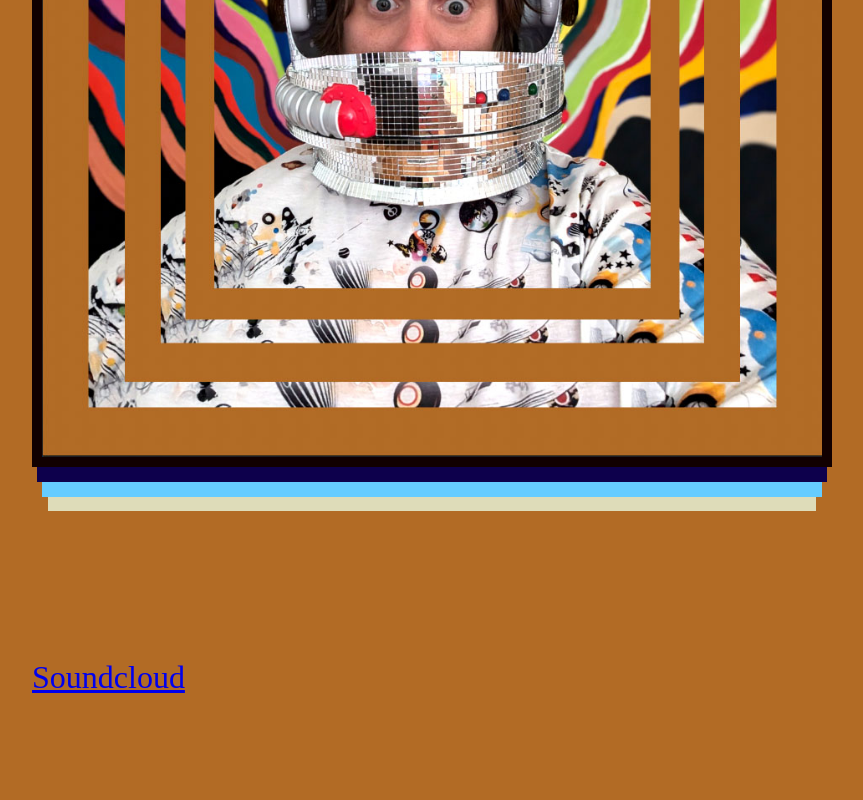
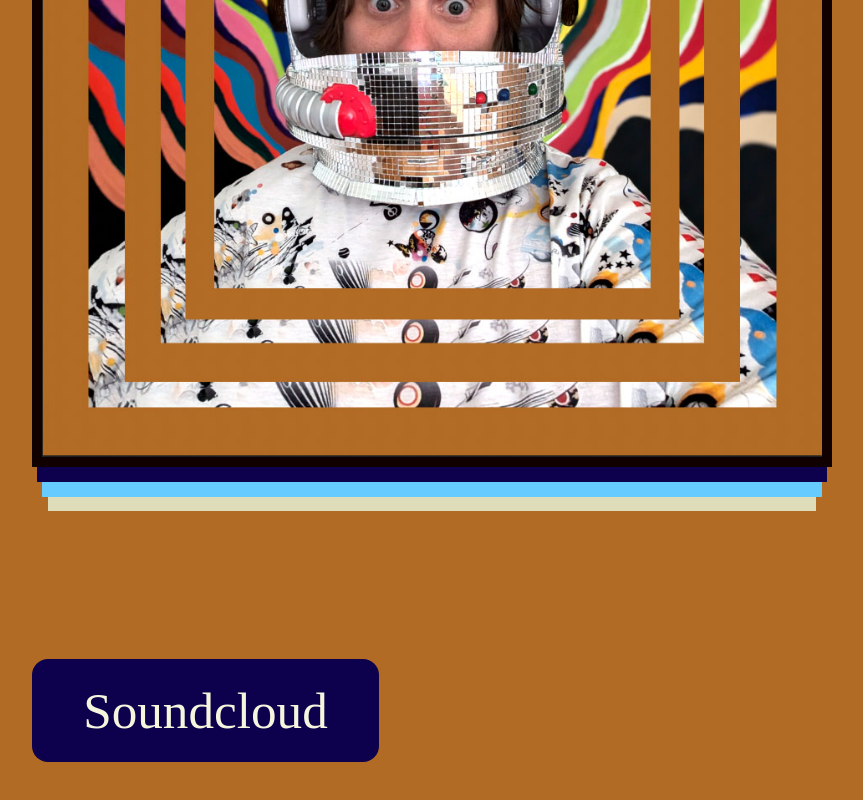
Before and after one commit to bradfrost/frost-frost-website, a plain HTML site: page index.html in a window 1280 px wide. Shown: the part 791-1591 px from the top of the page, without its empty margins (208-1071 px from the left). Before the commit the page ends 1487 px from the top, so only its background shows below. Drawn offline with Linux system fonts and the light colour scheme; a web font is replaced by a local one.

Commit message:
Button styles WIP

```diff
--- a/index.html
+++ b/index.html
@@ -14,7 +14,7 @@
     </div>
     <img class="album-art" src="./images/square-recursion.jpg" alt="Frost Frost album art featuring Brad wearing a disco ball helmet with colored lines behind him." />
 
-    <a href="https://soundcloud.com/frostfrost-1">Soundcloud</a>
+    <a class="button" href="https://soundcloud.com/frostfrost-1">Soundcloud</a>
     </div>
 
 </body>
--- a/styles.css
+++ b/styles.css
@@ -69,3 +69,17 @@ img {
     max-width: var(--l-max-width);
     margin: 0 auto;
 }
+
+.button {
+    display: inline-block;
+    background: var(--color-blue-dark);
+    color: var(--color-cream);
+    padding: 2vw 4vw;
+    border-radius: 1rem;
+    text-decoration: none;
+    margin: 0 auto 12rem;
+    font-family: var(--font-family-title);
+    font-weight: var(--font-weight-title);
+    line-height: 1;
+    font-size: 4vw;
+}
```
